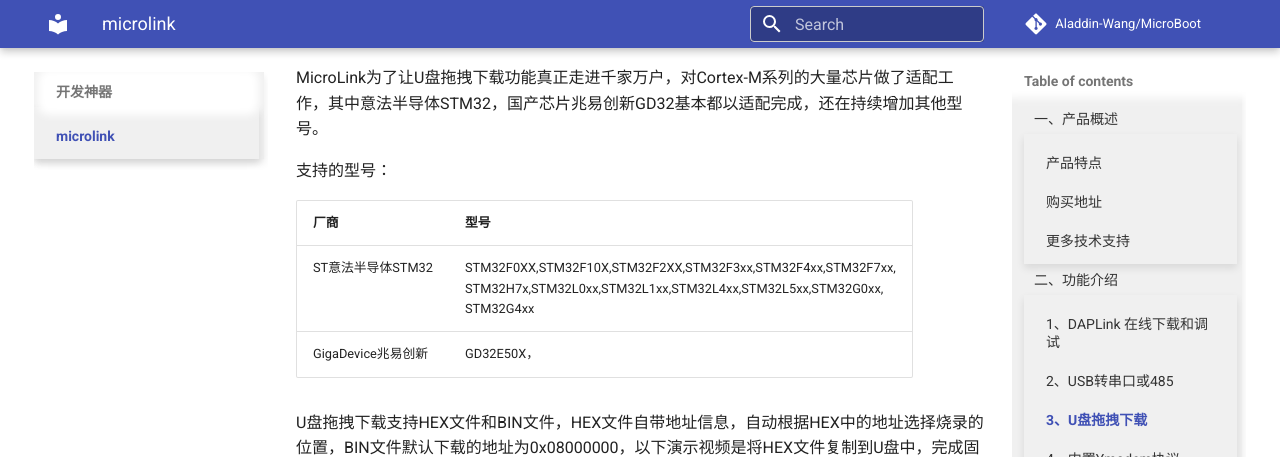
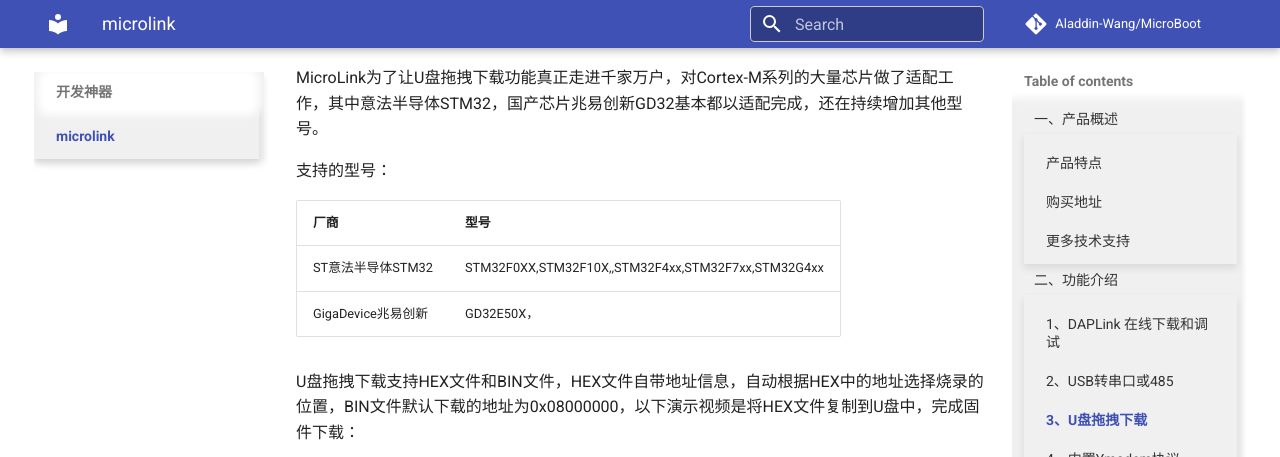
Before and after one commit to Aladdin-Wang/MicroBoot, an MkDocs documentation site: the page built from docs/tools/microlink/microlink.md, in a window 1280 px wide and 900 px high, scrolled down 6676 px, cut to the strip 0-457 px from the top of the window. Built offline with MkDocs 1.6.1 and Material for MkDocs 9.7.7, drawn with Linux system fonts in a browser that asks for light colours; comment, search, counter and statistics services are not loaded.

Commit message:
更新docs

```diff
--- a/docs/tools/microlink/microlink.md
+++ b/docs/tools/microlink/microlink.md
@@ -96,10 +96,10 @@
 
 支持的型号：
 
-| 厂商               | 型号                                                         |
-| ------------------ | ------------------------------------------------------------ |
-| ST意法半导体STM32  | STM32F0XX,STM32F10X,STM32F2XX,STM32F3xx,STM32F4xx,STM32F7xx,<br />STM32H7x,STM32L0xx,STM32L1xx,STM32L4xx,STM32L5xx,STM32G0xx,<br />STM32G4xx |
-| GigaDevice兆易创新 | GD32E50X，                                                   |
+| 厂商               | 型号                                               |
+| ------------------ | -------------------------------------------------- |
+| ST意法半导体STM32  | STM32F0XX,STM32F10X,,STM32F4xx,STM32F7xx,STM32G4xx |
+| GigaDevice兆易创新 | GD32E50X，                                         |
 
 U盘拖拽下载支持HEX文件和BIN文件，HEX文件自带地址信息，自动根据HEX中的地址选择烧录的位置，BIN文件默认下载的地址为0x08000000，以下演示视频是将HEX文件复制到U盘中，完成固件下载：
 
```
